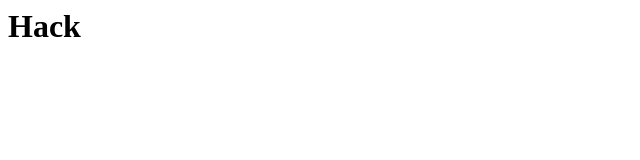
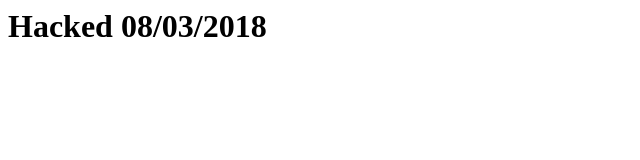
Before and after one commit to meiiyeiinz/test, a plain HTML site: page index.html in a window 1280 px wide. Shown: the whole page, without its empty margins (0-640 px from the left). Drawn offline with Linux system fonts and the light colour scheme.

Commit message:
Update index.html

```diff
--- a/index.html
+++ b/index.html
@@ -1 +1 @@
-<H1>Hack</H1>
+<H1>Hacked 08/03/2018</H1>
```
